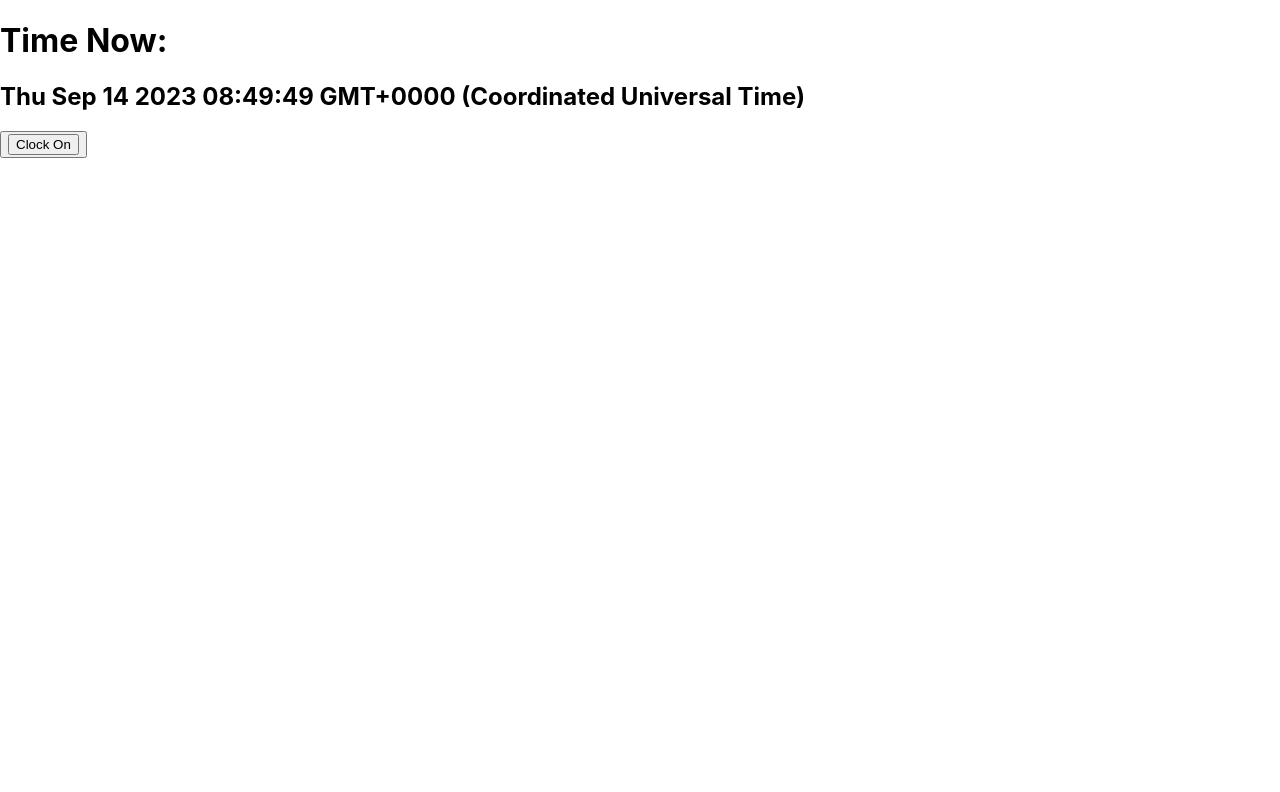
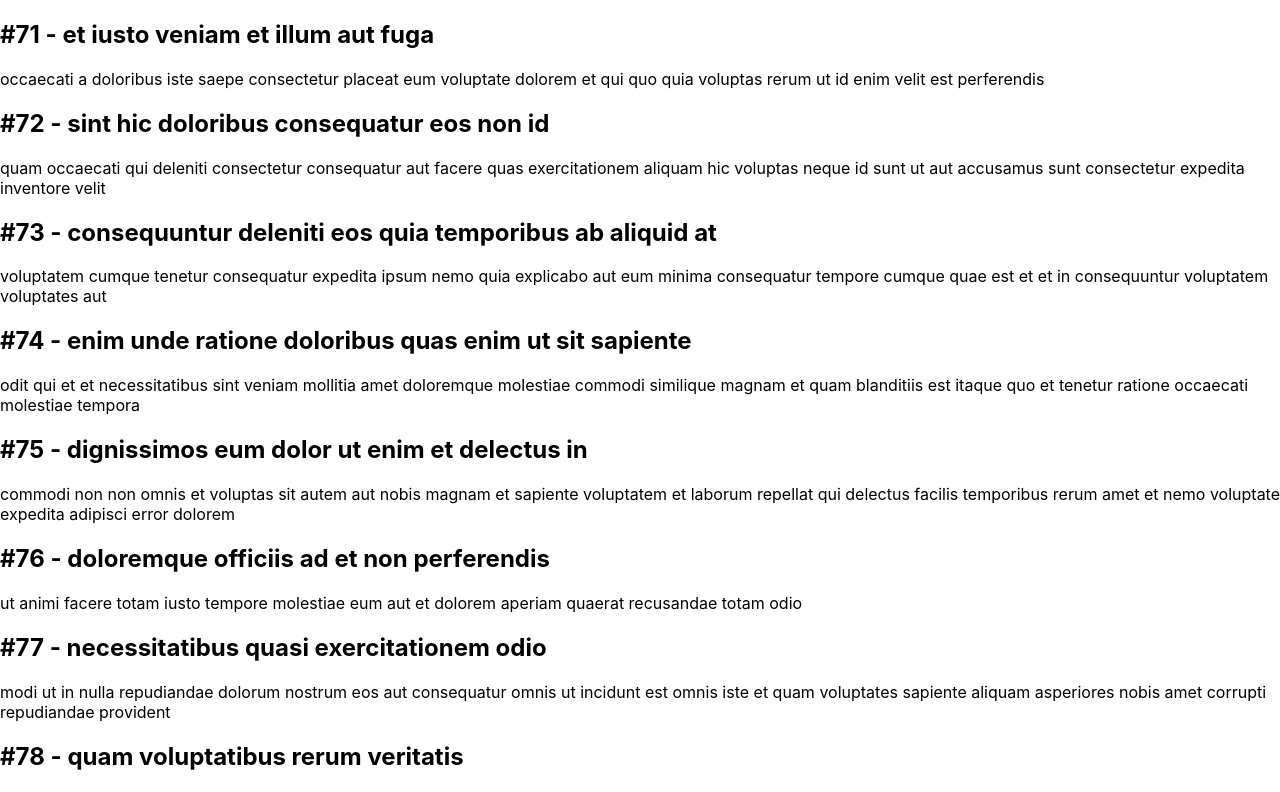
Before and after one commit to afiqidham/myfirstapp, a React (Create React App) app: page / in a window 1280 px wide. Shown: the top 792 px of the page. Built offline with nearby package versions, Linux system fonts and the light colour scheme.

Commit message:
assignment 5

```diff
--- a/src/App.js
+++ b/src/App.js
@@ -2,20 +2,8 @@
 import { useState } from 'react';
 import './App.css';
 import Clock from './components/Clock';
-
-// function ButtonControl() {
-// const [flag, setFlag] = useState(true);
-// const {isButton, setIsOn} = useState(false);
-// const handleOnClick = () => {
-//   setIsOn(true);
-//   setFlag(true);
-// };
-// const handleOffClick = () => {
-//   setIsOn(false);
-//   setFlag(false);
-// };
-
-
+import Blog from './components/Blog';
+import Post from './components/Post';
 
 function App() {
   const [flag, setFlag] = useState(true);
@@ -30,33 +18,87 @@ function App() {
     lastname: "Idham",
   };
 
-let button;
-if(flag) {
-  button = <OnButton onClick = {handleOnClick}></OnButton>
+  const posts = [
+    {
+      id: 71,
+      title: "et iusto veniam et illum aut fuga",
+      body: "occaecati a doloribus\niste saepe consectetur placeat eum voluptate dolorem et\nqui quo quia voluptas\nrerum ut id enim velit est perferendis"
+    },
+    {
+      "id": 72,
+      "title": "sint hic doloribus consequatur eos non id",
+      "body": "quam occaecati qui deleniti consectetur\nconsequatur aut facere quas exercitationem aliquam hic voluptas\nneque id sunt ut aut accusamus\nsunt consectetur expedita inventore velit"
+    },
+    {
+      "id": 73,
+      "title": "consequuntur deleniti eos quia temporibus ab aliquid at",
+      "body": "voluptatem cumque tenetur consequatur expedita ipsum nemo quia explicabo\naut eum minima consequatur\ntempore cumque quae est et\net in consequuntur voluptatem voluptates aut"
+    },
+    {
+      "id": 74,
+      "title": "enim unde ratione doloribus quas enim ut sit sapiente",
+      "body": "odit qui et et necessitatibus sint veniam\nmollitia amet doloremque molestiae commodi similique magnam et quam\nblanditiis est itaque\nquo et tenetur ratione occaecati molestiae tempora"
+    },
+    {
+      "id": 75,
+      "title": "dignissimos eum dolor ut enim et delectus in",
+      "body": "commodi non non omnis et voluptas sit\nautem aut nobis magnam et sapiente voluptatem\net laborum repellat qui delectus facilis temporibus\nrerum amet et nemo voluptate expedita adipisci error dolorem"
+    },
+    {
+      "id": 76,
+      "title": "doloremque officiis ad et non perferendis",
+      "body": "ut animi facere\ntotam iusto tempore\nmolestiae eum aut et dolorem aperiam\nquaerat recusandae totam odio"
+    },
+    {
+      "id": 77,
+      "title": "necessitatibus quasi exercitationem odio",
+      "body": "modi ut in nulla repudiandae dolorum nostrum eos\naut consequatur omnis\nut incidunt est omnis iste et quam\nvoluptates sapiente aliquam asperiores nobis amet corrupti repudiandae provident"
+    },
+    {
+      "id": 78,
+      "title": "quam voluptatibus rerum veritatis",
+      "body": "nobis facilis odit tempore cupiditate quia\nassumenda doloribus rerum qui ea\nillum et qui totam\naut veniam repellendus"
+    },
+    {
+      "id": 79,
+      "title": "pariatur consequatur quia magnam autem omnis non amet",
+      "body": "libero accusantium et et facere incidunt sit dolorem\nnon excepturi qui quia sed laudantium\nquisquam molestiae ducimus est\nofficiis esse molestiae iste et quos"
+    },
+    {
+      "id": 80,
+      "title": "labore in ex et explicabo corporis aut quas",
+      "body": "ex quod dolorem ea eum iure qui provident amet\nquia qui facere excepturi et repudiandae\nasperiores molestias provident\nminus incidunt vero fugit rerum sint sunt excepturi provident"
+    }
+  ]
 
-} else {
-  button = <OffButton onClick = {handleOffClick}></OffButton>
-}
+// let button;
+// if(flag) {
+//   button = <OnButton onClick = {handleOnClick}></OnButton>
+
+// } else {
+//   button = <OffButton onClick = {handleOffClick}></OffButton>
+// }
 
   return <div>
-    <h1>Time Now:</h1>
+    {/* <h1>Time Now:</h1>
     <h2>{flag ? <Clock/> : "No Clock Showed"}</h2>
-    <button onClick={() => setFlag(!flag)}>{button}</button>
+    <button onClick={() => setFlag(!flag)}>{button}</button> */}
+    <Blog posts = {posts}/>
     </div>;
 
 }
 
-function OnButton(props) {
-  return (
-    <button onClick={props.OnButton}>Clock On</button>
-  )
-}
+// function OnButton(props) {
+//   return (
+//     <button onClick={props.OnButton}>Clock On</button>
+//   )
+// }
 
-function OffButton(props) {
-  return (
-  <button onClick = {props.OffButton}>Clock Off</button>
-  )
-}
+// function OffButton(props) {
+//   return (
+//   <button onClick = {props.OffButton}>Clock Off</button>
+//   )
+// }
 
 
 export default App;
--- /dev/null
+++ b/src/components/Blog.js
@@ -0,0 +1,15 @@
+import Post from "./Post";
+function Blog(props) {
+    const content = props.posts.map((post) => {
+        return (
+        <Post key = {post.id} post = {post}/>
+        );
+    });
+    return (
+        <div>{content}</div>
+    )
+}
+
+
+
+export default Blog;
--- /dev/null
+++ b/src/components/Post.js
@@ -0,0 +1,13 @@
+function Post(props) {
+    const {id, title, body} = props.post;
+    return(
+        <div>
+        <h2>#{id} - {title}</h2>
+        <div></div>
+        <div>{body}</div>
+        </div>
+
+    )
+}
+
+export default Post;
```
